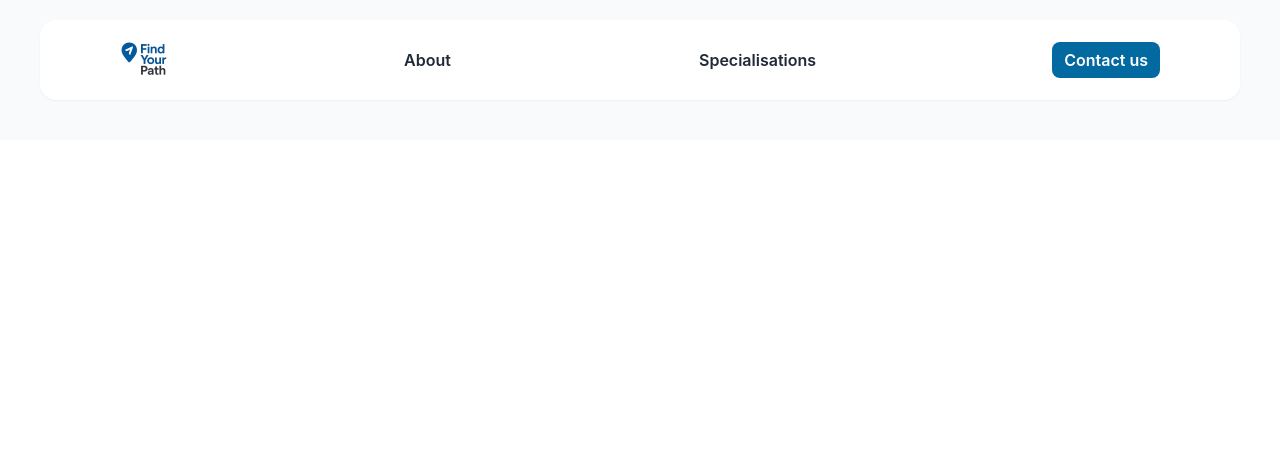
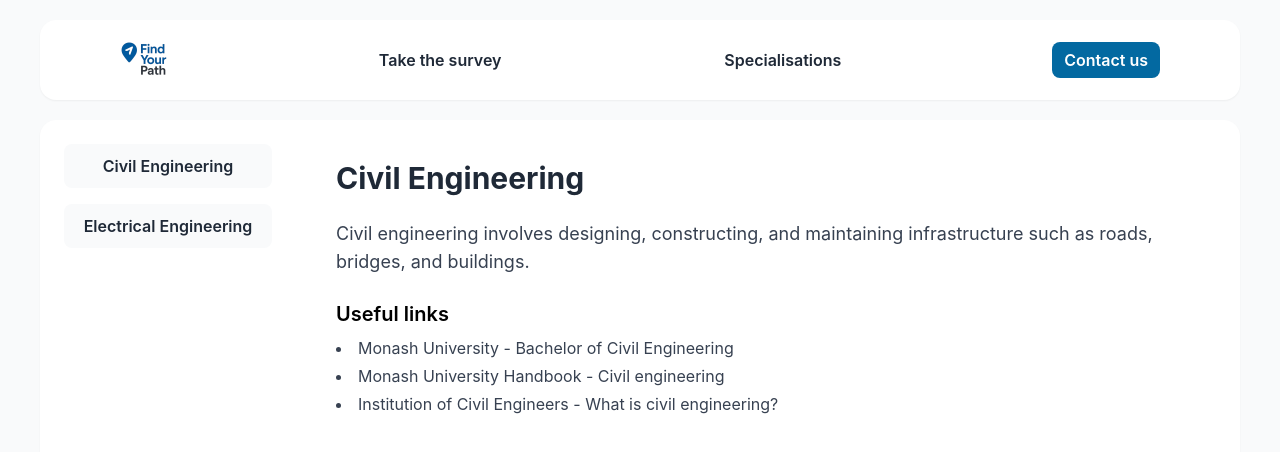
Before and after one commit to bdan0005/eng-path-navigator, a React (Create React App) app in the folder frontend/: page /specialisations in a window 1280 px wide. Shown: the top 452 px of the page. Built offline with nearby package versions, Linux system fonts and the light colour scheme.

Commit message:
Add pages

```diff
--- a/frontend/src/App.jsx
+++ b/frontend/src/App.jsx
@@ -1,18 +1,14 @@
 import { BrowserRouter as Router, Routes, Route } from 'react-router-dom';
-import TopBar from './components/TopBar';
-import Module from './components/Module';
+import HomePage from './pages/HomePage';
+import SpecialisationsPage from './pages/SpecialisationsPage';
 
 function App() {
   return (
     <Router>
-      <div className="px-10 py-5 bg-gray-50">
-        <div className="pb-5">
-          <TopBar />
-        </div>
-        <Routes>
-          <Route path="/" element={<Module />} />
-        </Routes>
-      </div>
+      <Routes>
+        <Route path="/" element={<HomePage />} />
+        <Route path="/specialisations" element={<SpecialisationsPage />} />
+      </Routes>
     </Router>
   );
 }
--- a/frontend/src/components/Button.jsx
+++ b/frontend/src/components/Button.jsx
@@ -79,6 +79,14 @@ const Button = ({
       focus:outline-none focus:ring-2 focus:ring-gray-500 focus:ring-offset-1
       disabled:opacity-50 disabled:cursor-not-allowed
     `,
+
+    quaternary: `
+      text-gray-800 bg-gray-50
+      hover:bg-gray-100
+      active:bg-gray-200
+      focus:outline-none focus:ring-2 focus:ring-gray-200/50
+      disabled:opacity-50 disabled:cursor-not-allowed
+    `,
   };
 
   const sizeStyles = {
@@ -119,7 +127,7 @@ const Button = ({
     .join(" ");
 
   return (
-    <div className="flex justify-center sm:justify-start h-full">
+    <div className="flex justify-center sm:justify-start">
       <button type="button" onClick={handleClick} disabled={disabled} className={classNames}>
         {!hasText && isIconOnly ? (
           // Icon-only button
--- a/frontend/src/components/Module.jsx
+++ b/frontend/src/components/Module.jsx
@@ -1,4 +1,5 @@
 import { useState } from 'react';
+import { Link } from 'react-router-dom';
 import Button from './Button';
 import ProgressHeader from './ProgressHeader';
 import SliderQuestion from './SliderQuestion';
@@ -151,13 +152,12 @@ const Module = () => {
           )}
 
           <div className="w-full max-w-full flex justify-center gap-4">
-            <Button
-              type="tertiary-bordered"
-              text="Learn more"
-              handleClick={() => {
-                // TODO: add routing to About page
-              }}
-            />
+            <Link to="/specialisations">
+              <Button
+                type="tertiary-bordered"
+                text="Learn more"
+              />
+            </Link>
             <Button
               type="tertiary"
               text="Restart quiz"
@@ -216,7 +216,7 @@ const Module = () => {
 
   if (!started) {
     return (
-      <div className="flex items-center justify-center min-h-screen bg-gradient-to-br from-blue-50 to-white text-white p-10 rounded-2xl shadow-md">
+      <div className="flex items-center justify-center min-h-screen bg-gradient-to-br from-blue-50 to-white p-10 rounded-2xl shadow-md">
         <div className="space-y-6">
           <div className="space-y-3">
             <div className="text-center text-black text-5xl font-bold whitespace-pre-line leading-normal">
--- a/frontend/src/components/TopBar.jsx
+++ b/frontend/src/components/TopBar.jsx
@@ -1,4 +1,3 @@
-
 import { Link } from 'react-router-dom';
 import Button from './Button';
 import Logo from '../assets/temp_logo.png';
@@ -7,11 +6,13 @@ const TopBar = () => {
   return (
     <div className="w-full bg-white shadow-sm px-20 py-4 rounded-2xl flex items-center justify-between">
       <img src={Logo} alt="Logo" className="h-12 w-auto" />
-      <Button
-        type="secondary"
-        text="About"
-      />
-      <Link to="/Specialisations">
+      <Link to="/">
+        <Button
+          type="secondary"
+          text="Take the survey"
+        />
+      </Link>
+      <Link to="/specialisations">
         <Button
           type="secondary"
           text="Specialisations"
--- /dev/null
+++ b/frontend/src/pages/HomePage.jsx
@@ -0,0 +1,14 @@
+import TopBar from '../components/TopBar';
+import Module from '../components/Module';
+
+export default function HomePage() {
+  return (
+    <div className="px-10 py-5 bg-gray-50 min-h-screen">
+      <div className="pb-5">
+        <TopBar />
+      </div>
+
+      <Module />
+    </div>
+  );
+}
--- /dev/null
+++ b/frontend/src/pages/SpecialisationsPage.jsx
@@ -0,0 +1,83 @@
+import { useState } from 'react';
+import TopBar from '../components/TopBar';
+import Button from '../components/Button';
+
+const specialisations = {
+  civil: {
+    name: 'Civil Engineering',
+    description: 'Civil engineering involves designing, constructing, and maintaining infrastructure such as roads, bridges, and buildings.',
+    links: [
+      { label: 'Monash University - Bachelor of Civil Engineering', url: 'https://www.monash.edu/study/courses/majors-minors-specialisations/specialisations/civil-engineering-xs0003' },
+      { label: 'Monash University Handbook - Civil engineering', url: 'https://handbook.monash.edu/current/aos/CIVILENG03' },
+      { label: 'Institution of Civil Engineers - What is civil engineering?', url: 'https://www.ice.org.uk/what-is-civil-engineering' }
+    ]
+  },
+  electrical: {
+    name: 'Electrical Engineering',
+    description: 'Electrical engineering focuses on electrical systems, electronics, and power generation.',
+    links: [
+      { label: 'Monash University - Bachelor of Electrical Engineering', url: 'https://www.monash.edu/study/courses/majors-minors-specialisations/specialisations/electrical-and-computer-systems-engineering-xs0004' },
+      { label: 'Monash University Handbook - Electrical engineering', url: 'https://handbook.monash.edu/2024/aos/ecsyseng04' }
+    ]
+  },
+  electrical: {
+    name: 'Electrical Engineering',
+    description: 'Electrical engineering focuses on electrical systems, electronics, and power generation.',
+    links: [
+      { label: 'Monash University - Bachelor of Electrical Engineering', url: 'https://www.monash.edu/study/courses/majors-minors-specialisations/specialisations/electrical-and-computer-systems-engineering-xs0004' },
+      { label: 'Monash University Handbook - Electrical engineering', url: 'https://handbook.monash.edu/2024/aos/ecsyseng04' }
+    ]
+  },
+};
+
+export default function SpecialisationsPage() {
+  const [activeKey, setActiveKey] = useState('civil');
+  const active = specialisations[activeKey];
+
+  return (
+    <div className="px-10 py-5 bg-gray-50 min-h-screen">
+      <div className="pb-5">
+        <TopBar />
+      </div>
+
+      <div className="flex bg-white rounded-2xl shadow-sm min-h-[500px]">
+        <div className="w-64 align-start justify-start rounded-l-2xl p-6 flex flex-col space-y-4">
+          {Object.keys(specialisations).map((key) => (
+            <Button
+              key={key}
+              type="quaternary"
+              text={specialisations[key].name}
+              fitContainerWidth={true}
+              handleClick={() => setActiveKey(key)}
+            />
+          ))}
+        </div>
+
+        <div className="flex-1 p-10 space-y-6">
+          <h1 className="text-3xl font-bold text-gray-800">{active.name}</h1>
+          <p className="text-lg text-gray-700">{active.description}</p>
+
+          {active.links && (
+            <div>
+              <h2 className="text-xl font-semibold mt-4">Useful links</h2>
+              <ul className="list-disc list-inside text-gray-700 mt-2 space-y-1">
+                {active.links.map((link, i) => (
+                  <li key={i}>
+                    <a
+                      href={link.url}
+                      target="_blank"
+                      rel="noopener noreferrer"
+                      className="hover:underline transition"
+                    >
+                      {link.label}
+                    </a>
+                  </li>
+                ))}
+              </ul>
+            </div>
+          )}
+        </div>
+      </div>
+    </div>
+  );
+}
```
